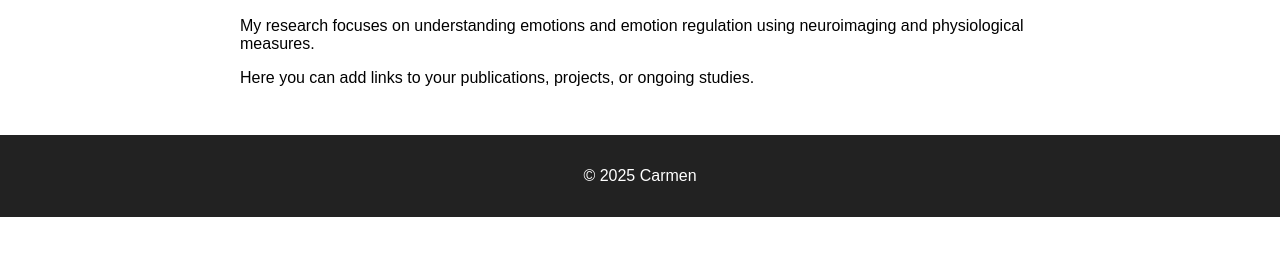
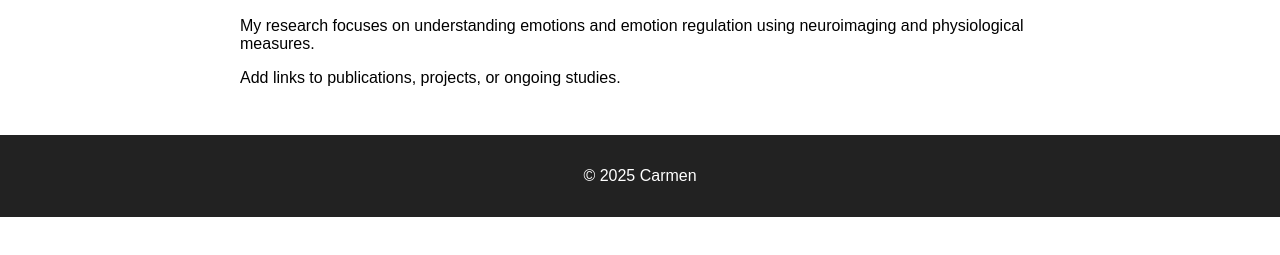
Before and after one commit to cmdaoust/cmdaoust.github.io, a plain HTML site: page research.html in a window 1280 px wide. Shown: the part 133-388 px from the top of the page. Drawn offline with Linux system fonts and the light colour scheme.

Commit message:
Update research.html

```diff
--- a/research.html
+++ b/research.html
@@ -22,7 +22,7 @@
         <section>
             <h1>Research</h1>
             <p>My research focuses on understanding emotions and emotion regulation using neuroimaging and physiological measures.</p>
-            <p>Here you can add links to your publications, projects, or ongoing studies.</p>
+            <p>Add links to publications, projects, or ongoing studies.</p>
         </section>
     </main>
 
```
